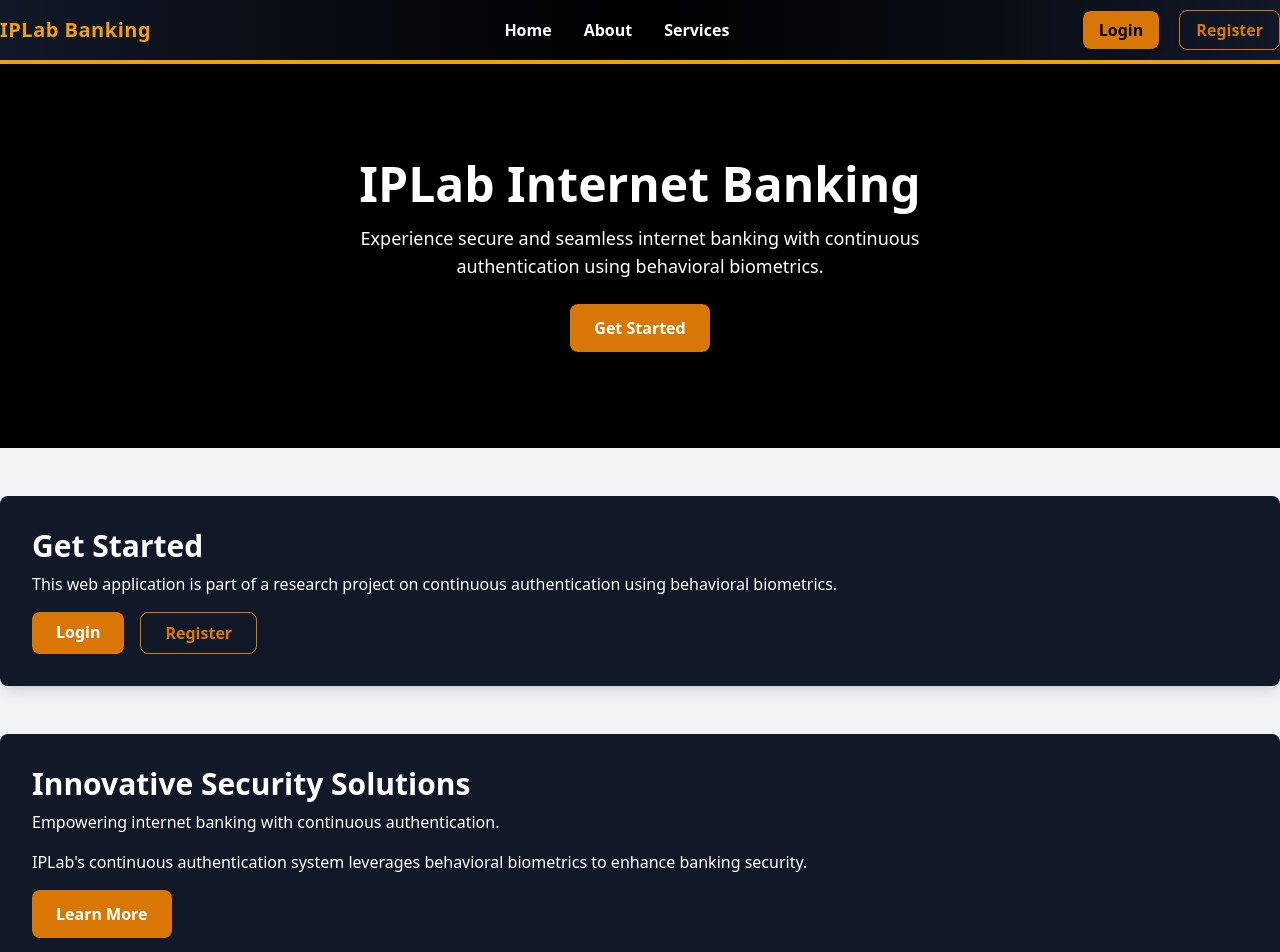
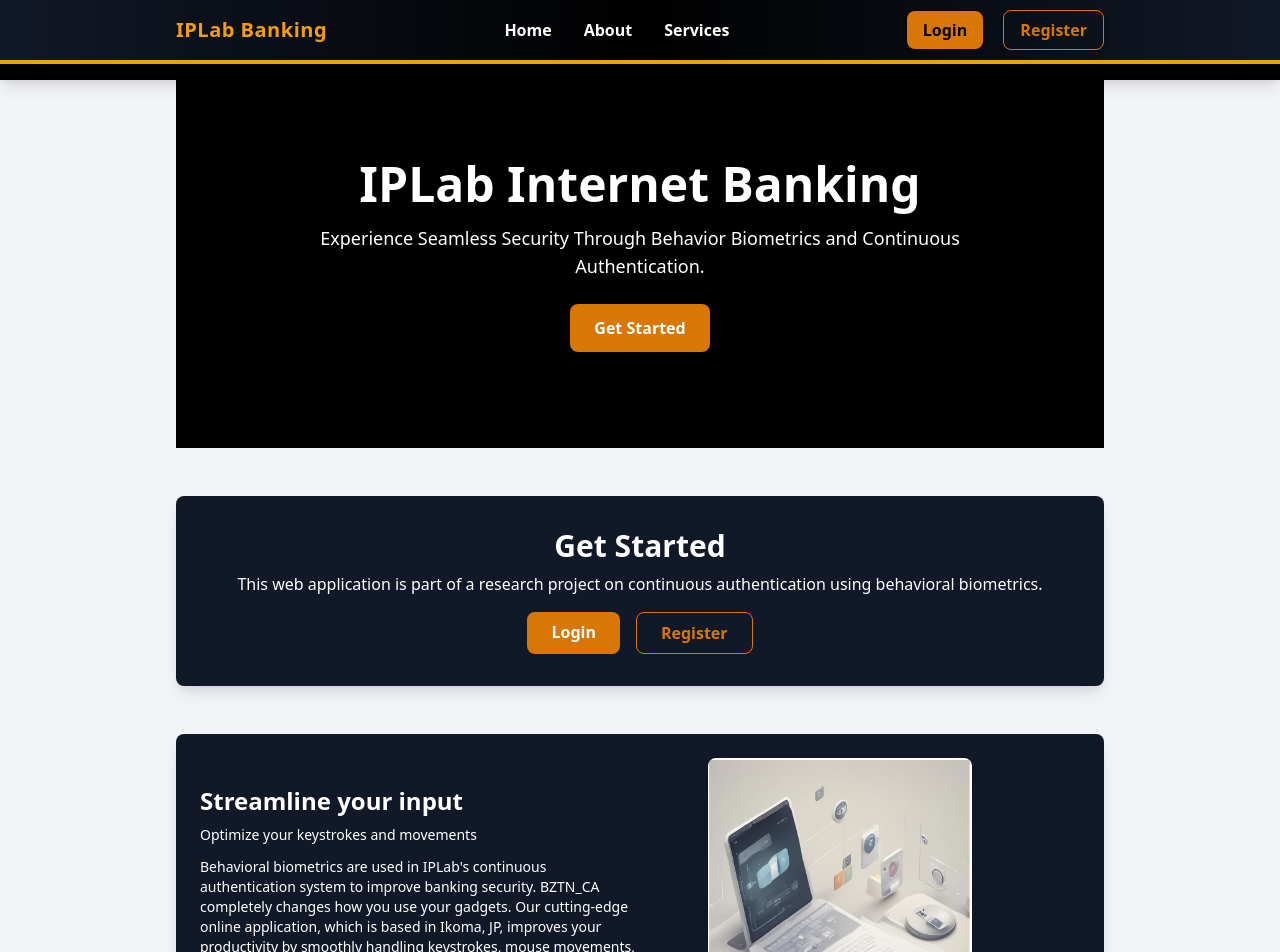
Before and after one commit to ztn-iplab/banking_CA, a Django app: page / in a window 1280 px wide. Shown: the top 952 px of the page. Run offline with Django 3.2, Linux system fonts and the light colour scheme; parts of the project's set-up code (start-up, migrations or seed data) failed here and were passed over.

```diff
--- a/accounts/admin.py
+++ b/accounts/admin.py
@@ -19,7 +19,8 @@ class CustomAdminSite(AdminSite):
 # ✅ Create a Custom Admin Site
 admin_site = CustomAdminSite(name="custom_admin")
 
-# ✅ Register models
+
+# ✅ Ensure all models are registered properly under `admin_site`
 admin_site.register(BankAccountType)
 admin_site.register(User)
 admin_site.register(UserAddress)
@@ -27,3 +28,6 @@ admin_site.register(UserBankAccount)
 admin_site.register(KeystrokeLog)
 admin_site.register(MouseLog)
 admin_site.register(WebActionLog)
+
+# ✅ Register the custom admin site globally
+admin.site = admin_site
--- a/banking_system/urls.py
+++ b/banking_system/urls.py
@@ -35,4 +35,5 @@ urlpatterns = [
 
     # ✅ Use Custom Admin Site (NO DUPLICATES)
     path("admin/", admin_site.urls),  # ✅ Only this should handle /admin/
+
 ]
--- /dev/null
+++ b/templates/admin/base.html
@@ -0,0 +1,6 @@
+{% extends "admin/base.html" %}
+{% load static %}
+
+{% block extrastyle %}
+    <link rel="stylesheet" type="text/css" href="{% static 'admin/css/admin_custom.css' %}">
+{% endblock %}
--- a/templates/core/index.html
+++ b/templates/core/index.html
@@ -4,9 +4,13 @@
 {% block head_title %}IPLab Banking - Continuous Authentication{% endblock %}
 
 {% block content %}
+
+<!-- ✅ Apply Centering to the Whole Page -->
+<div class="max-w-screen-lg mx-auto px-6 md:px-12">
+
     <!-- Navbar -->
     <header class="navbar fixed top-0 left-0 w-full bg-gradient-to-r from-gray-900 via-black to-gray-900 text-white py-4 shadow-lg border-b-4 border-yellow-500 z-50">
-    <div class="container mx-auto flex justify-between items-center">
+        <div class="max-w-screen-lg mx-auto flex justify-between items-center px-6 md:px-12">
             <!-- Logo -->
             <h2 class="text-xl font-bold text-yellow-500 tracking-wide drop-shadow-lg">IPLab Banking</h2>
 
@@ -25,13 +29,12 @@
         </div>
     </header>
 
-
     <!-- Hero Section -->
     <section id="home" class="hero bg-black text-white py-24 text-center mt-16">
-        <div class="container mx-auto">
+        <div class="max-w-screen-md mx-auto">
             <h1 class="text-5xl font-extrabold">IPLab Internet Banking</h1>
             <p class="text-lg mt-4 max-w-2xl mx-auto">
-                Experience secure and seamless internet banking with continuous authentication using behavioral biometrics.
+                Experience Seamless Security Through Behavior Biometrics and Continuous Authentication.
             </p>
             <a href="{% url 'accounts:user_registration' %}" class="mt-6 inline-block bg-yellow-600 text-white px-6 py-3 rounded-lg font-bold hover:bg-yellow-500 transition">
                 Get Started
@@ -40,48 +43,63 @@
     </section>
 
     <!-- Authentication Section -->
-    <section id="auth-section" class="auth-section container mx-auto my-12 bg-gray-900 text-white p-8 rounded-lg shadow-lg">
-        <h2 class="text-3xl font-bold">Get Started</h2>
-        <p class="mt-2">
+    <section id="auth-section" class="auth-section my-12 bg-gray-900 text-white p-8 rounded-lg shadow-lg">
+        <h2 class="text-3xl font-bold text-center">Get Started</h2>
+        <p class="mt-2 text-center">
             This web application is part of a research project on continuous authentication using behavioral biometrics.
         </p>
-        <div class="mt-4 flex space-x-4">
+        <div class="mt-4 flex justify-center space-x-4">
             <a href="{% url 'accounts:user_login' %}" class="bg-yellow-600 text-white px-6 py-2 rounded-lg font-bold hover:bg-yellow-500 transition">Login</a>
             <a href="{% url 'accounts:user_registration' %}" class="border border-yellow-600 text-yellow-600 px-6 py-2 rounded-lg font-bold hover:bg-yellow-600 hover:text-white transition">Register</a>
         </div>
     </section>
 
    <!-- About Section -->
-    <section id="about" class="about container mx-auto my-12 bg-gray-900 text-white p-8 rounded-lg shadow-lg">
-        <h2 class="text-3xl font-bold">Innovative Security Solutions</h2>
-        <p class="mt-2">Empowering internet banking with continuous authentication.</p>
-        <p class="mt-4">
-            IPLab's continuous authentication system leverages behavioral biometrics to enhance banking security.
+<section id="about" class="about my-12 bg-gray-900 text-white p-6 rounded-lg shadow-lg">
+    <div class="flex flex-col md:flex-row items-center md:items-stretch gap-6">
+        <!-- Text Content -->
+        <div class="md:w-1/2 flex flex-col justify-center text-center md:text-left">
+            <h2 class="text-2xl font-bold">Streamline your input</h2>
+            <p class="mt-2 text-sm">Optimize your keystrokes and movements</p>
+            <p class="mt-3 text-sm">
+                Behavioral biometrics are used in IPLab's continuous authentication system to improve banking security.
+                BZTN_CA completely changes how you use your gadgets.
+                Our cutting-edge online application, which is based in Ikoma, JP,
+                improves your productivity by smoothly handling keystrokes, mouse movements, and other input modalities.
+                Take charge of your digital world and enjoy a more efficient, effective workflow.
+                Come along with us as we improve the way you engage with technology.
+
             </p>
-        <a href="https://iplab.naist.jp/" class="mt-4 inline-block bg-yellow-600 text-white px-6 py-3 rounded-lg font-bold hover:bg-yellow-500 transition">
+            <a href="https://iplab.naist.jp/"
+               class="mt-4 inline-block bg-yellow-600 text-white px-5 py-2 text-sm rounded-lg font-bold hover:bg-yellow-500 transition">
                 Learn More
             </a>
-        <div class="mt-6">
-            <img src="{% static 'images/about-placeholder.jpg' %}" alt="About Section Image" class="w-full rounded-lg shadow-md">
+        </div>
+            <!-- Image Section -->
+            <div class="md:w-2/5 flex justify-center">
+                <img src="{% static 'images/about.png' %}"
+                     alt="About Section Image"
+                     class="w-4/5 md:w-3/4 rounded-lg shadow-md">
+            </div>
         </div>
     </section>
 
     <!-- Services Section -->
-    <section id="transactions" class="services container mx-auto my-12">
-        <h2 class="text-4xl font-extrabold text-black text-center uppercase tracking-wide drop-shadow-lg">Secure Transactions</h2>
+    <section id="transactions" class="services my-12 text-center">
+        <h2 class="text-4xl font-extrabold text-black uppercase tracking-wide drop-shadow-lg">Keystroke Management</h2>
         <div class="grid md:grid-cols-3 gap-8 mt-6">
-            <div class="bg-gray-900 text-white p-6 rounded-lg shadow-lg text-center">
-                <img src="{% static 'images/picture.png' %}" alt="Security" class="w-full rounded-lg mb-4">
-                <h3 class="text-xl font-bold">Advanced Security</h3>
+            <div class="bg-gray-900 text-white p-6 rounded-lg shadow-lg">
+                <img src="{% static 'images/keystrokes.png' %}" alt="Security" class="w-4/5 mx-auto rounded-lg mb-4">
+                <h3 class="text-xl font-bold">Keystroke Management</h3>
                 <p class="mt-2">Protect your banking data with behavioral biometrics.</p>
             </div>
-            <div class="bg-gray-900 text-white p-6 rounded-lg shadow-lg text-center">
-                <img src="{% static 'images/auth-placeholder.jpg' %}" alt="Authentication" class="w-full rounded-lg mb-4">
+            <div class="bg-gray-900 text-white p-6 rounded-lg shadow-lg">
+                <img src="{% static 'images/mouse.png' %}" alt="Authentication" class="w-4/5 mx-auto rounded-lg mb-4">
                 <h3 class="text-xl font-bold">Seamless Authentication</h3>
                 <p class="mt-2">Stay logged in securely without frequent password entries.</p>
             </div>
-            <div class="bg-gray-900 text-white p-6 rounded-lg shadow-lg text-center">
-                <img src="{% static 'images/monitoring-placeholder.jpg' %}" alt="Monitoring" class="w-full rounded-lg mb-4">
+            <div class="bg-gray-900 text-white p-6 rounded-lg shadow-lg">
+                <img src="{% static 'images/performance.png' %}" alt="Monitoring" class="w-4/5 mx-auto rounded-lg mb-4">
                 <h3 class="text-xl font-bold">Continuous Monitoring</h3>
                 <p class="mt-2">Real-time fraud detection and prevention mechanisms.</p>
             </div>
@@ -89,11 +107,14 @@
     </section>
 
     <!-- Contact Section -->
-    <section id="contact" class="contact container mx-auto my-12 bg-gray-900 text-white p-8 rounded-lg shadow-lg text-center">
+    <section id="contact" class="contact my-12 bg-gray-900 text-white p-8 rounded-lg shadow-lg text-center">
         <h2 class="text-3xl font-bold">Get in Touch</h2>
         <p class="mt-2">Have questions? Reach out to us for more details on our research.</p>
         <a href="#" class="mt-4 inline-block bg-yellow-600 text-white px-6 py-3 rounded-lg font-bold hover:bg-yellow-500 transition">
             Contact Us
         </a>
     </section>
+
+</div> <!-- ✅ Closing the center wrapper -->
+
 {% endblock %}
```
Also changed, not shown: templates/admin/base_site.html (added, +10 -0 lines), templates/transactions/transaction_report.html (+13 -4 lines), transactions/views.py (+53 -34 lines), static/images/about.png (added), static/images/input.png (added), static/images/keystrokes.png (added), static/images/mouse.png (added), static/images/performance.png (added), static/images/productivity.png (added), static/images/security.png (deleted), 1 other file. Lines whose indentation alone changed are shown as unchanged.
